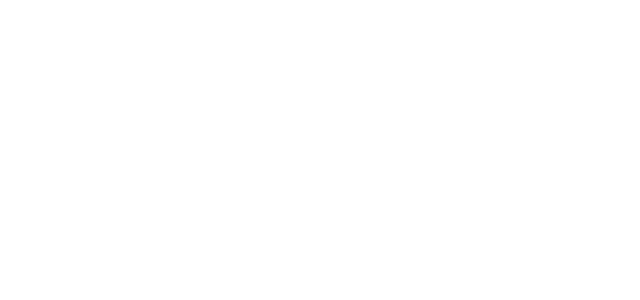
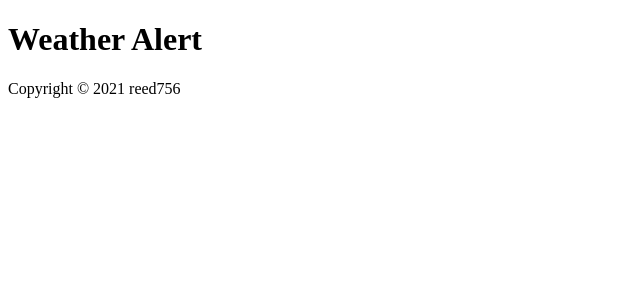
Before and after one commit to reed756/weather-alert-base, a React (Create React App) app: page / in a window 1280 px wide. Shown: the top 300 px of the page, without its empty margins (0-640 px from the left). Built offline with nearby package versions, Linux system fonts and the light colour scheme; the HTML template or start-up script is replaced by a standard one.

Commit message:
added header and footer components

```diff
--- a/src/App.js
+++ b/src/App.js
@@ -1,8 +1,12 @@
+import Header from "./components/Header";
+import Footer from "./components/Footer";
+
 function App() {
   return (
-    <div className="App">
-
-    </div>
+    <>
+      <Header />
+      <Footer />
+    </>
   );
 }
 
--- /dev/null
+++ b/src/components/Footer.js
@@ -0,0 +1,11 @@
+import React from 'react'
+
+function Footer() {
+    return (
+        <footer>
+            <p>Copyright © 2021 reed756</p>
+        </footer>
+    )
+}
+
+export default Footer
--- /dev/null
+++ b/src/components/Header.js
@@ -0,0 +1,11 @@
+import React from 'react'
+
+function Header() {
+    return (
+        <header>
+            <h1>Weather Alert</h1>
+        </header>
+    )
+}
+
+export default Header
```
